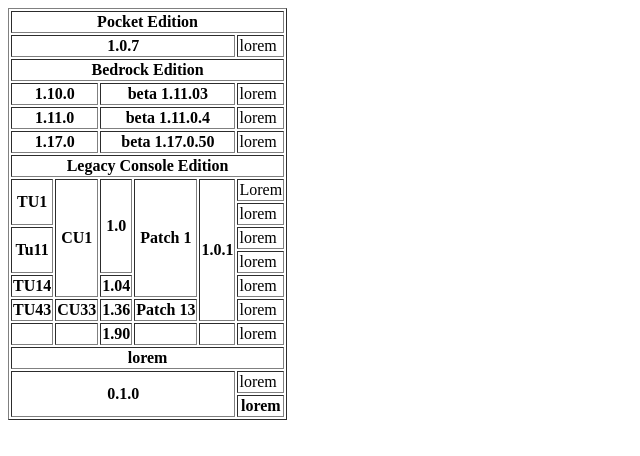
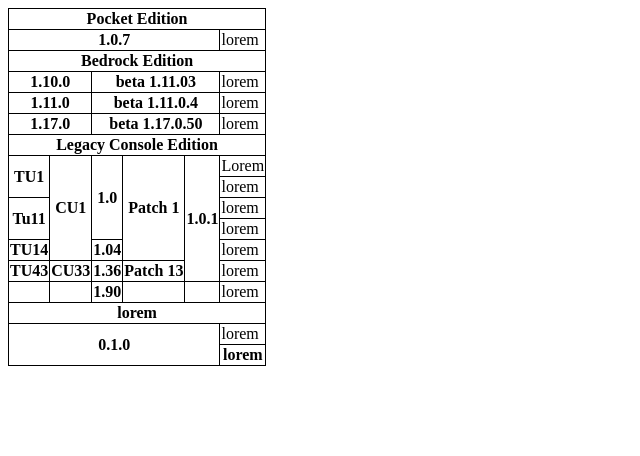
Before and after one commit to Irina1985m/start-html, a plain HTML site: page index.html in a window 1280 px wide. Shown: the whole page, without its empty margins (0-640 px from the left). Drawn offline with Linux system fonts and the light colour scheme.

Commit message:
Add style css

```diff
--- a/index.html
+++ b/index.html
@@ -4,9 +4,10 @@
     <meta charset="UTF-8">
     <meta name="viewport" content="width=device-width, initial-scale=1.0">
     <title>Document</title>
+    <link rel="stylesheet" href="./style.css">
 </head>
 <body>
-    <table  border="1">
+    <table >
         <tbody>
             <!-- 1 -->
             <tr>
--- /dev/null
+++ b/style.css
@@ -0,0 +1,10 @@
+table{
+    border-collapse: collapse;
+}
+th,
+td{
+    border: 1px solid  black;
+}
+th{
+    color: black;
+}
```
